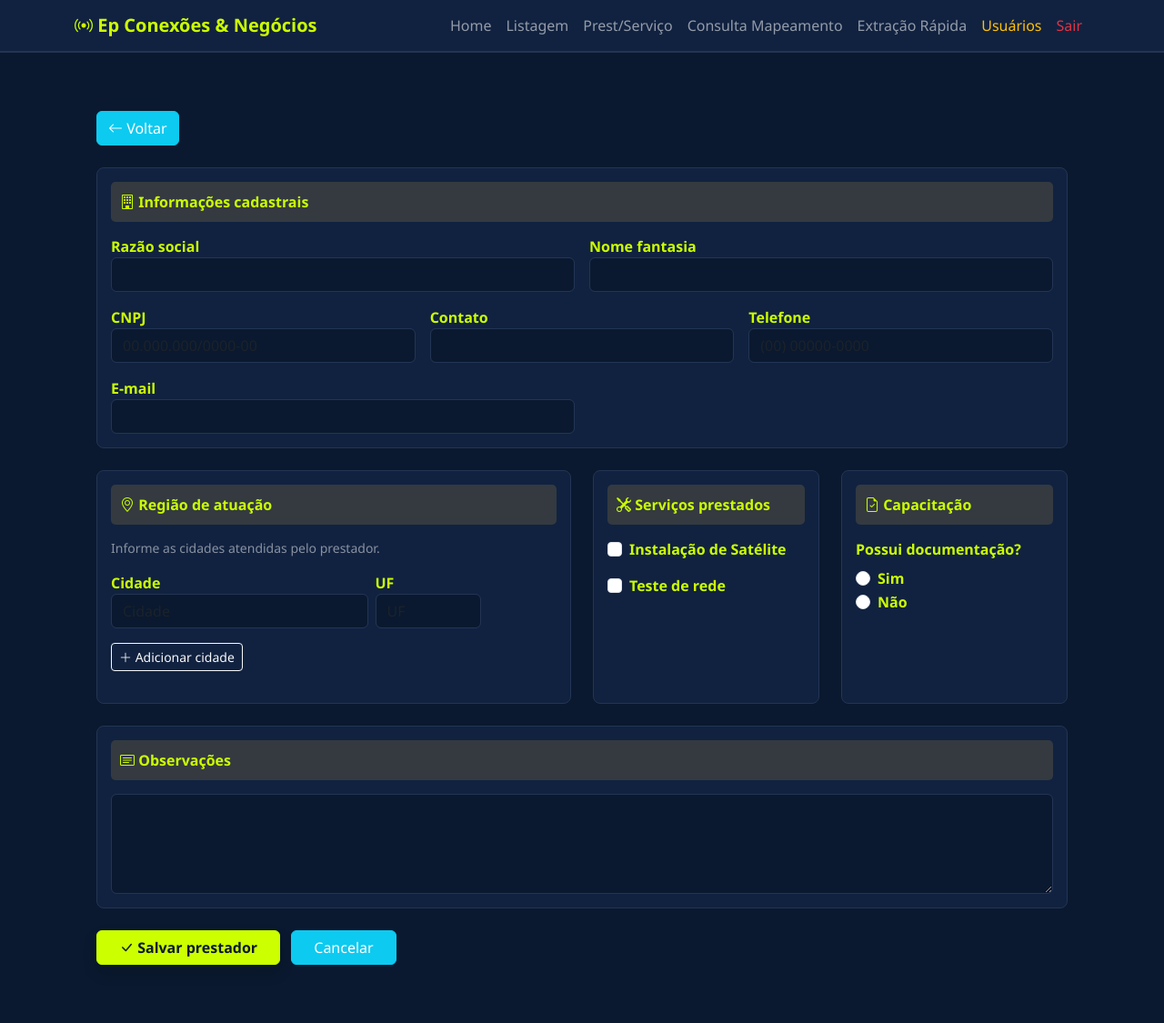
After one commit to fernandosantosb30/sistema_EP, a Django app: page /prestadores-servico/novo/ in a window 1280 px wide. The commit adds this page. Shown: the whole page at 91% size. Run offline with Django 5.2, Linux system fonts and the light colour scheme; the visitor is signed in with stand-in values (Sample User, id 1).

Commit message:
Adiciona cadastro de prestadores de serviço

```diff
--- a/core/settings.py
+++ b/core/settings.py
@@ -100,7 +100,7 @@ else:
             "ENGINE": "django.db.backends.postgresql",
             "NAME": "sistema_isp_db",
             "USER": "postgres",
-            "PASSWORD": "SUA_SENHA_LOCAL",
+            "PASSWORD": "GGwaopq@1",
             "HOST": "localhost",
             "PORT": "5432",
         }
--- a/core/urls.py
+++ b/core/urls.py
@@ -30,6 +30,12 @@ urlpatterns = [
     path('provedores/editar/<int:pk>/', providers_views.editar_provedor, name='editar_provedor'),
     path('provedores/excluir/<int:pk>/', providers_views.excluir_provedor, name='excluir_provedor'),
 
+    # Gestão de Prestadores de Serviço
+    path('prestadores-servico/', providers_views.lista_prestadores_servico, name='lista_prestadores_servico'),
+    path('prestadores-servico/novo/', providers_views.editar_prestador_servico, name='criar_prestador_servico'),
+    path('prestadores-servico/editar/<int:pk>/', providers_views.editar_prestador_servico, name='editar_prestador_servico'),
+    path('prestadores-servico/excluir/<int:pk>/', providers_views.excluir_prestador_servico, name='excluir_prestador_servico'),
+
     # Gestão de Contatos (Adicionado Editar)
     path('provedores/<int:provedor_id>/contato/novo/', providers_views.adicionar_contato, name='adicionar_contato'),
     path('provedores/contato/editar/<int:contato_id>/', providers_views.adicionar_contato, name='editar_contato'),
--- a/providers/forms.py
+++ b/providers/forms.py
@@ -1,6 +1,9 @@
 # providers/forms.py
 from django import forms
-from .models import Provedor, Contato, CidadeAtendida
+from .models import (
+    Provedor, Contato, CidadeAtendida, PrestadorServico,
+    CidadeAtendidaPrestador,
+)
 
 class ProvedorForm(forms.ModelForm):
     class Meta:
@@ -45,3 +48,46 @@ class CidadeForm(forms.ModelForm):
             'nome': forms.TextInput(attrs={'class': 'form-control bg-dark text-white'}),
             'uf': forms.TextInput(attrs={'class': 'form-control bg-dark text-white'}),
         }
+
+
+class PrestadorServicoForm(forms.ModelForm):
+    DOCUMENTACAO_CHOICES = ((True, 'Sim'), (False, 'Não'))
+
+    possui_documentacao = forms.TypedChoiceField(
+        label='Possui documentação?',
+        choices=DOCUMENTACAO_CHOICES,
+        coerce=lambda value: value == 'True',
+        widget=forms.RadioSelect(attrs={'class': 'form-check-input'}),
+    )
+
+    class Meta:
+        model = PrestadorServico
+        fields = [
+            'razao_social', 'nome_fantasia', 'cnpj', 'contato', 'telefone', 'email',
+            'instalacao_satelite', 'teste_rede', 'possui_documentacao', 'observacoes',
+        ]
+        widgets = {
+            'razao_social': forms.TextInput(attrs={'class': 'form-control'}),
+            'nome_fantasia': forms.TextInput(attrs={'class': 'form-control'}),
+            'cnpj': forms.TextInput(attrs={'class': 'form-control', 'placeholder': '00.000.000/0000-00'}),
+            'contato': forms.TextInput(attrs={'class': 'form-control'}),
+            'telefone': forms.TextInput(attrs={'class': 'form-control', 'placeholder': '(00) 00000-0000'}),
+            'email': forms.EmailInput(attrs={'class': 'form-control'}),
+            'instalacao_satelite': forms.CheckboxInput(attrs={'class': 'form-check-input'}),
+            'teste_rede': forms.CheckboxInput(attrs={'class': 'form-check-input'}),
+            'observacoes': forms.Textarea(attrs={'class': 'form-control', 'rows': 4}),
+        }
+
+    def clean_cnpj(self):
+        # Mantém o campo opcional compatível com a restrição unique do banco.
+        return self.cleaned_data['cnpj'] or None
+
+
+class CidadeAtendidaPrestadorForm(forms.ModelForm):
+    class Meta:
+        model = CidadeAtendidaPrestador
+        fields = ['nome', 'uf']
+        widgets = {
+            'nome': forms.TextInput(attrs={'class': 'form-control', 'placeholder': 'Cidade'}),
+            'uf': forms.TextInput(attrs={'class': 'form-control', 'placeholder': 'UF', 'maxlength': 2}),
+        }
--- a/providers/views.py
+++ b/providers/views.py
@@ -24,7 +24,7 @@ from django.core.paginator import Paginator
 from django.db import connection
 from django.db.models import Q
 from django.db.models.functions import Lower, Trim
-from django.forms import modelform_factory
+from django.forms import inlineformset_factory, modelform_factory
 from django.http import HttpResponse, JsonResponse
 from django.shortcuts import render, get_object_or_404, redirect
 from django.views.generic import ListView
@@ -33,8 +33,14 @@ from django.views.generic import ListView
 from .utils import normalizar_texto
 
 # --- MODELOS E FORMULÁRIOS LOCAIS ---
-from .forms import ProvedorForm, ContatoForm, CidadeForm
-from .models import InboxContrato, ContratoCusto, Provedor, Contato, CidadeAtendida
+from .forms import (
+    ProvedorForm, ContatoForm, CidadeForm, PrestadorServicoForm,
+    CidadeAtendidaPrestadorForm,
+)
+from .models import (
+    InboxContrato, ContratoCusto, Provedor, Contato, CidadeAtendida,
+    PrestadorServico, CidadeAtendidaPrestador,
+)
 
 def buscar_custo(row):
     """
@@ -157,6 +163,67 @@ def lista_provedores(request):
         'page_obj': page_obj,
         'total_registros': queryset.count() # Agora mostra o total da busca
     })
+
+
+@login_required
+def lista_prestadores_servico(request):
+    query = request.GET.get('q', '').strip()
+    prestadores = PrestadorServico.objects.all()
+    if query:
+        prestadores = prestadores.filter(
+            Q(nome_fantasia__icontains=query)
+            | Q(razao_social__icontains=query)
+            | Q(cnpj__icontains=query)
+            | Q(contato__icontains=query)
+        )
+
+    prestadores = prestadores.order_by('-id')
+    paginator = Paginator(prestadores, 10)
+    page_obj = paginator.get_page(request.GET.get('page'))
+    return render(request, 'providers/prestadores_lista.html', {
+        'page_obj': page_obj,
+        'total_registros': prestadores.count(),
+    })
+
+
+@login_required
+def editar_prestador_servico(request, pk=None):
+    prestador = get_object_or_404(PrestadorServico, pk=pk) if pk else None
+    CidadeFormSet = inlineformset_factory(
+        PrestadorServico,
+        CidadeAtendidaPrestador,
+        form=CidadeAtendidaPrestadorForm,
+        extra=1,
+        can_delete=True,
+    )
+
+    if request.method == 'POST':
+        form = PrestadorServicoForm(request.POST, instance=prestador)
+        formset = CidadeFormSet(request.POST, instance=prestador)
+        if form.is_valid() and formset.is_valid():
+            prestador = form.save()
+            formset.instance = prestador
+            formset.save()
+            messages.success(request, 'Prestador de serviço salvo com sucesso!')
+            return redirect('lista_prestadores_servico')
+    else:
+        form = PrestadorServicoForm(instance=prestador)
+        formset = CidadeFormSet(instance=prestador)
+
+    return render(request, 'providers/prestador_form.html', {
+        'form': form,
+        'formset': formset,
+        'prestador': prestador,
+    })
+
+
+@user_passes_test(e_admin)
+@login_required
+def excluir_prestador_servico(request, pk):
+    prestador = get_object_or_404(PrestadorServico, pk=pk)
+    prestador.delete()
+    messages.success(request, 'Prestador de serviço excluído com sucesso!')
+    return redirect('lista_prestadores_servico')
 
 @login_required
 def consulta_provedores(request):
--- a/sistema_isp/templates/base.html
+++ b/sistema_isp/templates/base.html
@@ -152,6 +152,7 @@
             <ul class="navbar-nav ms-auto">
                 <li class="nav-item"><a class="nav-link" href="{% url 'home' %}">Home</a></li>
                 <li class="nav-item"><a class="nav-link" href="{% url 'lista_provedores' %}">Listagem</a></li>
+                <li class="nav-item"><a class="nav-link" href="{% url 'lista_prestadores_servico' %}">Prest/Serviço</a></li>
                 <li class="nav-item"><a class="nav-link" href="{% url 'consulta_provedores' %}">Consulta Mapeamento</a></li>
                 <li class="nav-item">
                 <a class="nav-link" href="{% url 'coleta_dados' %}">Extração Rápida</a></li>
--- /dev/null
+++ b/sistema_isp/templates/providers/prestador_form.html
@@ -0,0 +1,97 @@
+{% extends 'base.html' %}
+
+{% block content %}
+<div class="container-fluid px-4 py-3">
+    <a href="{% url 'lista_prestadores_servico' %}" class="btn btn-info text-white mb-4"><i class="bi bi-arrow-left"></i> Voltar</a>
+
+    <form method="post">
+        {% csrf_token %}
+        {{ formset.management_form }}
+
+        {% if form.non_field_errors or formset.non_form_errors %}
+        <div class="alert alert-danger">{{ form.non_field_errors }}{{ formset.non_form_errors }}</div>
+        {% endif %}
+
+        <div class="card-custom mb-4">
+            <div class="header-section"><i class="bi bi-building"></i> Informações cadastrais</div>
+            <div class="row g-3">
+                <div class="col-md-6"><label for="{{ form.razao_social.id_for_label }}">Razão social</label>{{ form.razao_social }}{{ form.razao_social.errors }}</div>
+                <div class="col-md-6"><label for="{{ form.nome_fantasia.id_for_label }}">Nome fantasia</label>{{ form.nome_fantasia }}{{ form.nome_fantasia.errors }}</div>
+                <div class="col-md-4"><label for="{{ form.cnpj.id_for_label }}">CNPJ</label>{{ form.cnpj }}{{ form.cnpj.errors }}</div>
+                <div class="col-md-4"><label for="{{ form.contato.id_for_label }}">Contato</label>{{ form.contato }}{{ form.contato.errors }}</div>
+                <div class="col-md-4"><label for="{{ form.telefone.id_for_label }}">Telefone</label>{{ form.telefone }}{{ form.telefone.errors }}</div>
+                <div class="col-md-6"><label for="{{ form.email.id_for_label }}">E-mail</label>{{ form.email }}{{ form.email.errors }}</div>
+            </div>
+        </div>
+
+        <div class="row g-4">
+            <div class="col-lg-6">
+                <div class="card-custom h-100">
+                    <div class="header-section"><i class="bi bi-geo-alt"></i> Região de atuação</div>
+                    <p class="text-white-50 small">Informe as cidades atendidas pelo prestador.</p>
+                    <div id="cidades-formset">
+                        {% for cidade_form in formset %}
+                        <div class="row g-2 align-items-end mb-2 cidade-form">
+                            {{ cidade_form.id }}
+                            <div class="col-7"><label>Cidade</label>{{ cidade_form.nome }}{{ cidade_form.nome.errors }}</div>
+                            <div class="col-3"><label>UF</label>{{ cidade_form.uf }}{{ cidade_form.uf.errors }}</div>
+                            <div class="col-2">{% if cidade_form.instance.pk %}<div class="form-check">{{ cidade_form.DELETE }} <label class="form-check-label" for="{{ cidade_form.DELETE.id_for_label }}">Excluir</label></div>{% endif %}</div>
+                        </div>
+                        {% endfor %}
+                    </div>
+                    <button type="button" id="adicionar-cidade" class="btn btn-outline-light btn-sm mt-2"><i class="bi bi-plus-lg"></i> Adicionar cidade</button>
+                </div>
+            </div>
+
+            <div class="col-lg-3">
+                <div class="card-custom h-100">
+                    <div class="header-section"><i class="bi bi-tools"></i> Serviços prestados</div>
+                    <div class="form-check mb-3">{{ form.instalacao_satelite }} <label class="form-check-label" for="{{ form.instalacao_satelite.id_for_label }}">Instalação de Satélite</label></div>
+                    <div class="form-check">{{ form.teste_rede }} <label class="form-check-label" for="{{ form.teste_rede.id_for_label }}">Teste de rede</label></div>
+                </div>
+            </div>
+
+            <div class="col-lg-3">
+                <div class="card-custom h-100">
+                    <div class="header-section"><i class="bi bi-file-earmark-check"></i> Capacitação</div>
+                    <label class="mb-2">Possui documentação?</label>
+                    {% for choice in form.possui_documentacao %}
+                    <div class="form-check">{{ choice.tag }} <label class="form-check-label" for="{{ choice.id_for_label }}">{{ choice.choice_label }}</label></div>
+                    {% endfor %}
+                    {{ form.possui_documentacao.errors }}
+                </div>
+            </div>
+        </div>
+
+        <div class="card-custom mt-4">
+            <div class="header-section"><i class="bi bi-card-text"></i> Observações</div>
+            {{ form.observacoes }}{{ form.observacoes.errors }}
+        </div>
+
+        <div class="mt-4 mb-5">
+            <button type="submit" class="btn btn-primary px-4 shadow"><i class="bi bi-check-lg"></i> Salvar prestador</button>
+            <a href="{% url 'lista_prestadores_servico' %}" class="btn btn-info text-white px-4 ms-2">Cancelar</a>
+        </div>
+    </form>
+</div>
+
+<template id="cidade-form-vazio">
+    <div class="row g-2 align-items-end mb-2 cidade-form">
+        <div class="col-7"><label>Cidade</label>{{ formset.empty_form.nome }}</div>
+        <div class="col-3"><label>UF</label>{{ formset.empty_form.uf }}</div>
+        <div class="col-2"></div>
+    </div>
+</template>
+{% endblock %}
+
+{% block extra_scripts %}
+{{ block.super }}
+<script>
+document.getElementById('adicionar-cidade').addEventListener('click', function () {
+    const totalForms = document.getElementById('id_cidades_atendidas-TOTAL_FORMS');
+    const novoFormulario = document.getElementById('cidade-form-vazio').innerHTML.replace(/__prefix__/g, totalForms.value);
+    document.getElementById('cidades-formset').insertAdjacentHTML('beforeend', novoFormulario);
+    totalForms.value = Number(totalForms.value) + 1;
+});
+</script>
+{% endblock %}
```
Also changed, not shown: providers/models.py (+46 -0 lines), sistema_isp/templates/providers/home.html (+8 -0 lines), sistema_isp/templates/providers/prestadores_lista.html (added, +79 -0 lines), providers/migrations/0001_prestador_servico.py (added).
